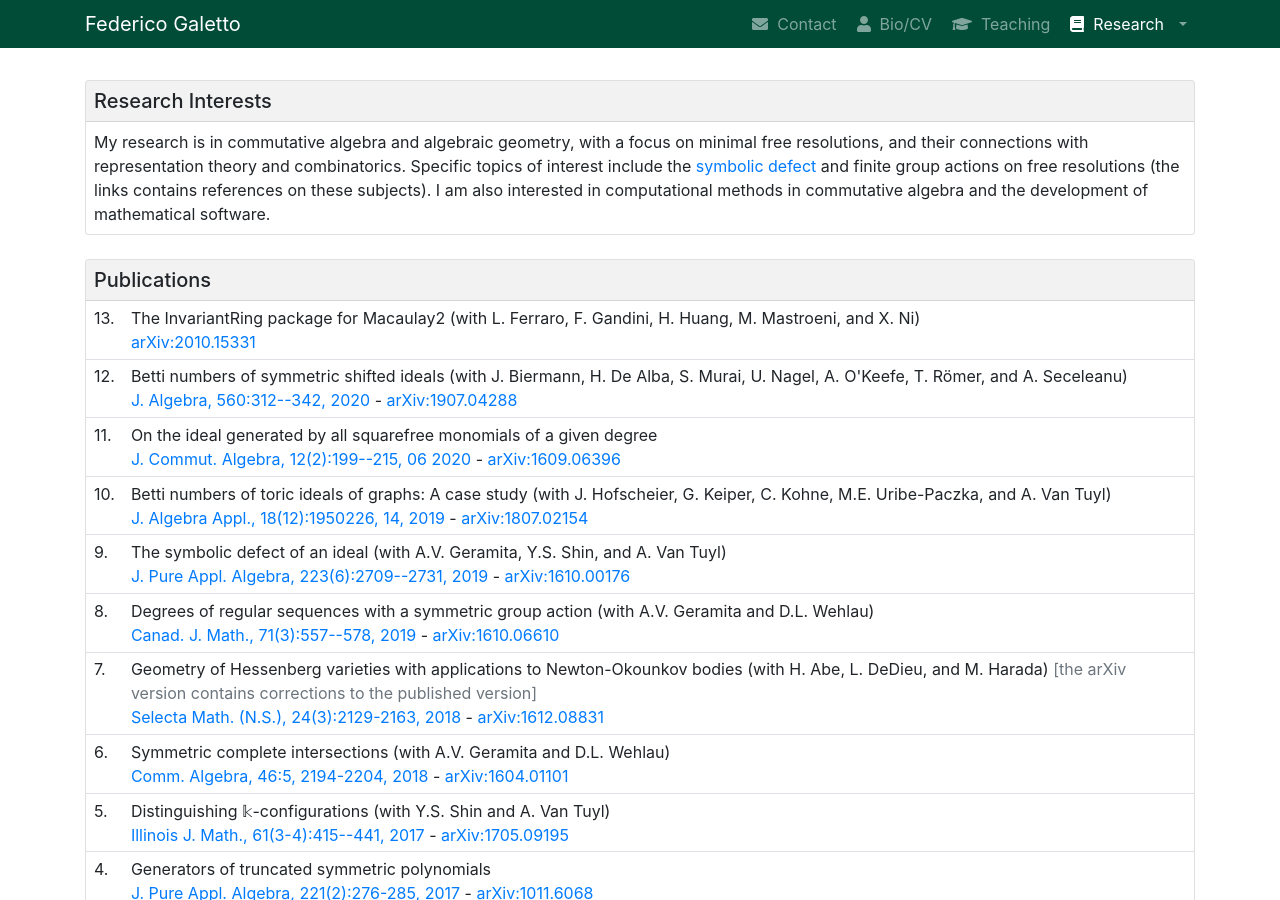
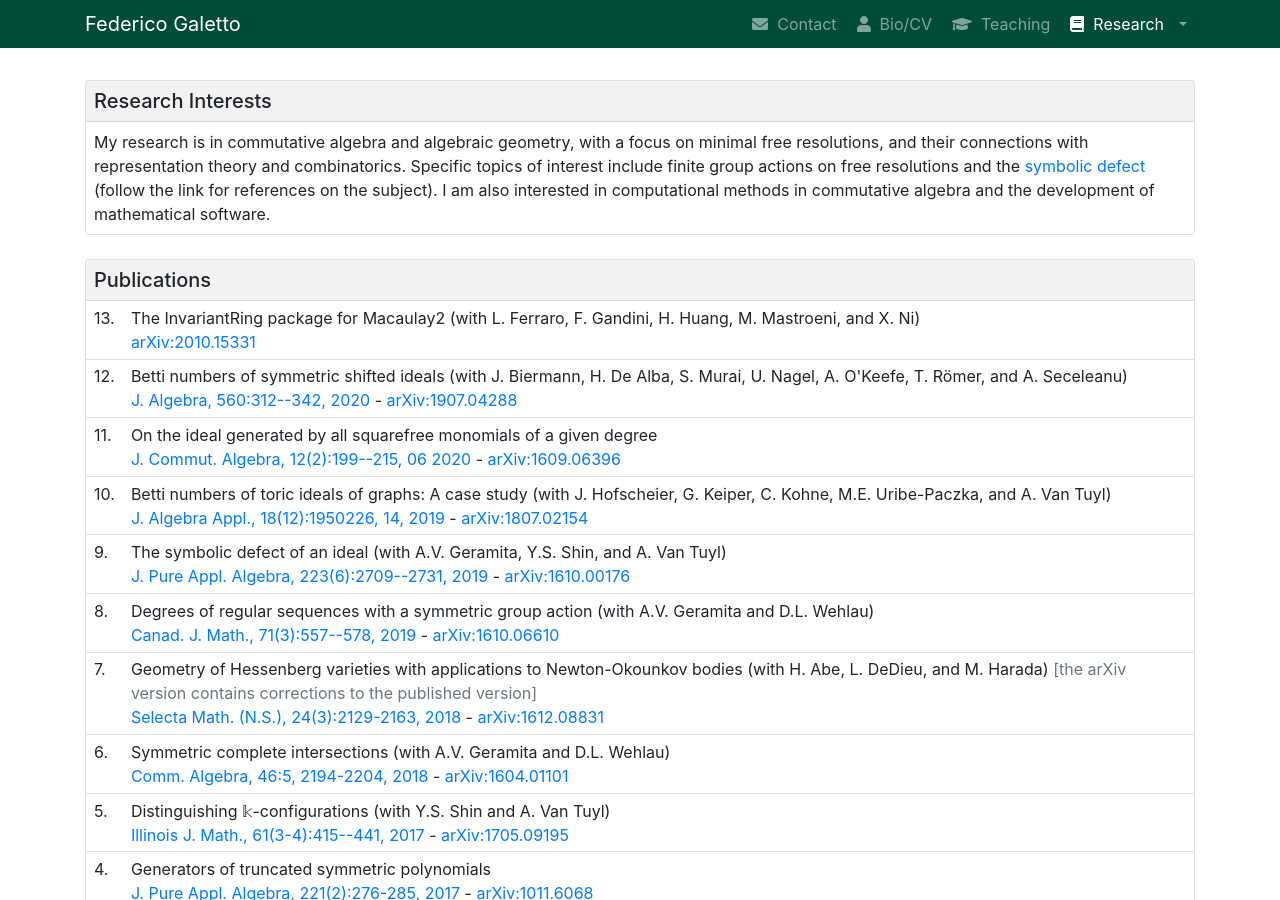
Before and after one commit to galettof/galettof.github.io, a Jekyll site: the page built from research.html, in a window 1280 px wide and 900 px high. Built offline with Jekyll 4.4.1, drawn with Linux system fonts in a browser that asks for light colours; nearby versions of some CDN libraries; formulas are drawn with MathJax 3.

Commit message:
rewording sdefect link sentence

```diff
--- a/research.html
+++ b/research.html
@@ -11,7 +11,7 @@
 	<h5 class="mb-0">Research Interests</h5>
       </div>
       <div class="card-body">
-	My research is in commutative algebra and algebraic geometry, with a focus on minimal free resolutions, and their connections with representation theory and combinatorics. Specific topics of interest include the <a href="references.html#defect">symbolic defect</a> and finite group actions on free resolutions (the links contains references on these subjects). I am also interested in computational methods in commutative algebra and the development of mathematical software.
+	My research is in commutative algebra and algebraic geometry, with a focus on minimal free resolutions, and their connections with representation theory and combinatorics. Specific topics of interest include finite group actions on free resolutions and the <a href="references.html#defect">symbolic defect</a> (follow the link for references on the subject). I am also interested in computational methods in commutative algebra and the development of mathematical software.
       </div>
     </div>
 
```
